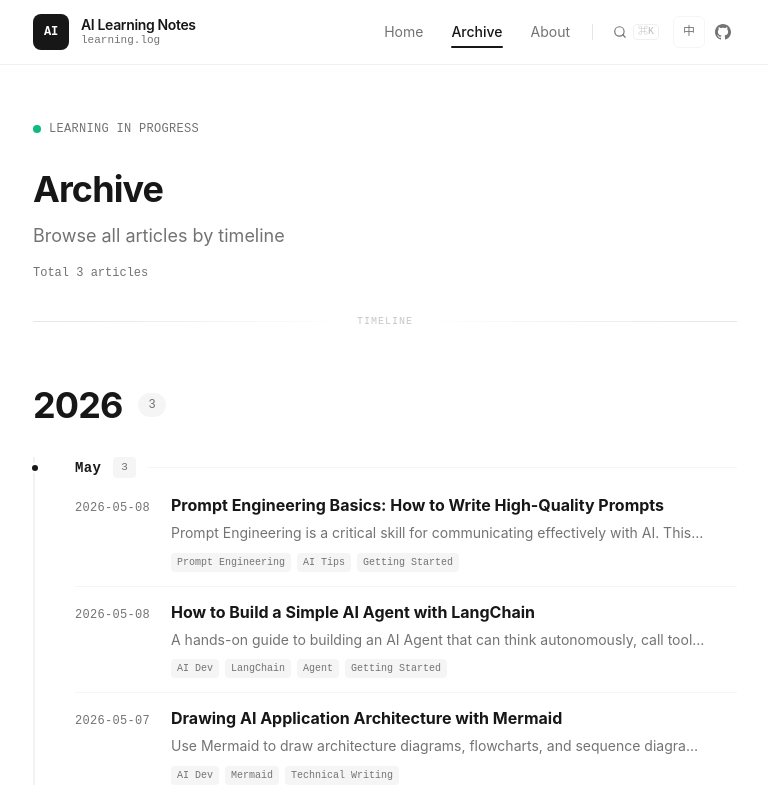
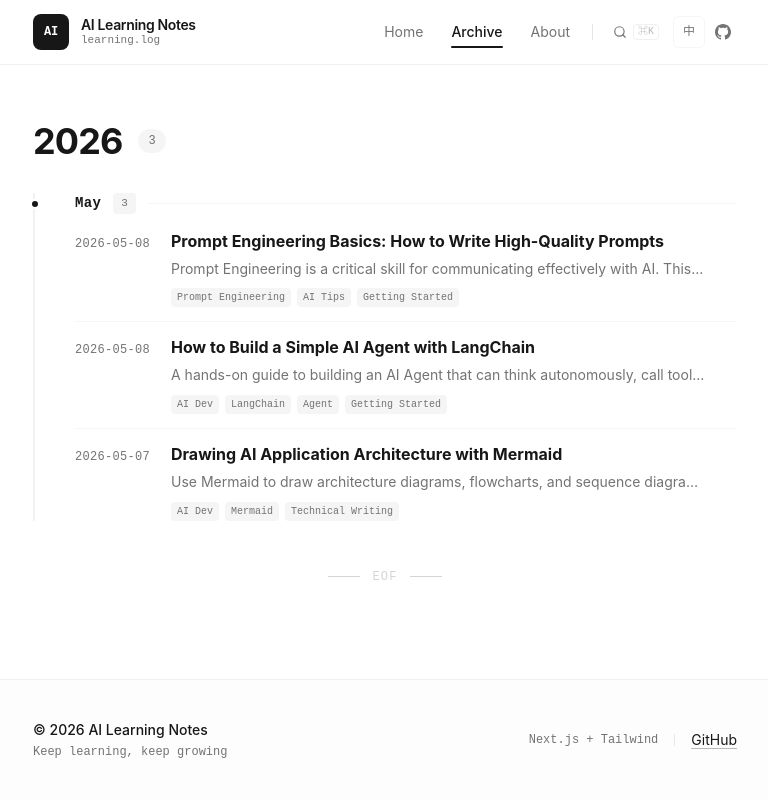
Before and after one commit to Sunlianwang/my-ai-blog, a Next.js app: page /archive in a window 1280 px wide. Shown: the top 800 px of the page, without its empty margins (255-1023 px from the left). Built offline with nearby package versions, Linux system fonts and the light colour scheme.

Commit message:
🗑️ 删除归档页头部（标题 + 状态 + TIMELINE）

```diff
--- a/src/components/ArchiveContent.tsx
+++ b/src/components/ArchiveContent.tsx
@@ -61,35 +61,6 @@ export default function ArchiveContent({ posts }: ArchiveContentProps) {
 
   return (
     <div className="max-w-none">
-      {/* Header */}
-      <div className="mb-14">
-        <div className="flex items-center gap-2 mb-8">
-          <span className="relative flex h-2 w-2">
-            <span className="animate-ping absolute inline-flex h-full w-full rounded-full bg-emerald-400 opacity-75" />
-            <span className="relative inline-flex rounded-full h-2 w-2 bg-emerald-500" />
-          </span>
-          <span className="text-xs font-mono text-muted-foreground tracking-wide uppercase">
-            {t('common.status')}
-          </span>
-        </div>
-
-        <h1 className="font-editorial text-3xl sm:text-4xl font-bold text-foreground mb-3 tracking-tight">
-          {t('archive.title')}
-        </h1>
-        <p className="text-muted-foreground text-lg leading-relaxed max-w-xl mb-2">
-          {t('archive.desc')}
-        </p>
-        <span className="text-xs font-mono text-muted-foreground">
-          {t('archive.total')} {posts.length} {t('archive.count')}
-        </span>
-
-        <div className="flex items-center gap-3 mt-8">
-          <div className="flex-1 h-px bg-gradient-to-r from-border via-border/60 to-transparent" />
-          <span className="text-[10px] font-mono text-muted-foreground/40 tracking-widest">TIMELINE</span>
-          <div className="flex-1 h-px bg-gradient-to-l from-border via-border/60 to-transparent" />
-        </div>
-      </div>
-
       {yearGroups.length === 0 ? (
         <div className="text-center py-20 border border-dashed border-border rounded-xl">
           <p className="text-4xl mb-4">📂</p>
```
